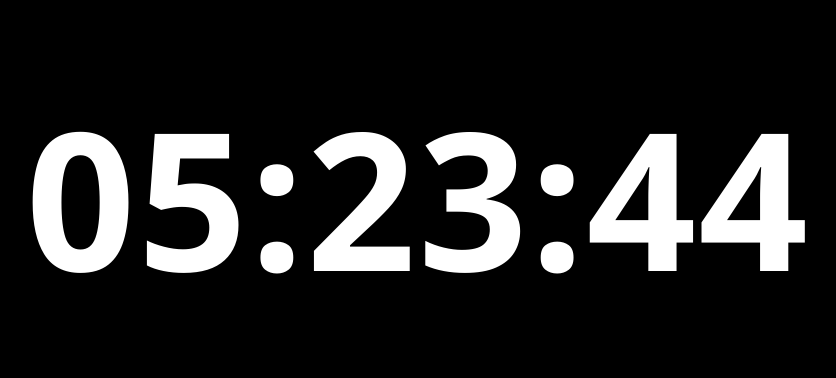
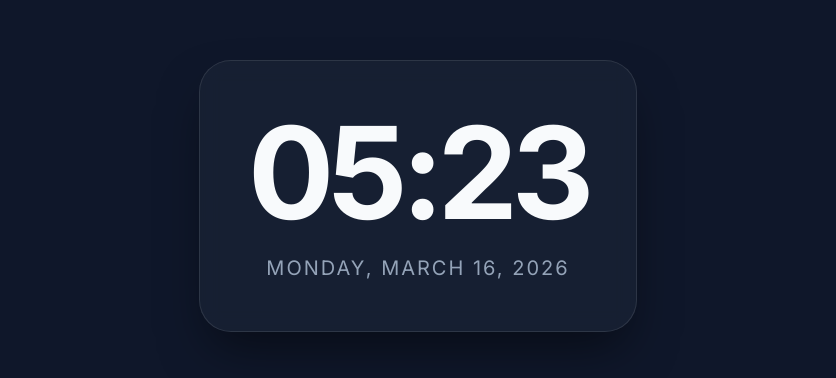
Before and after one commit to tbubson/kiosk-clock, a plain HTML site: page index.html in a window 1280 px wide. Shown: the part 204-582 px from the top of the page, without its empty margins (222-1058 px from the left). Drawn offline with nearby package versions, Linux system fonts and the light colour scheme.

Commit message:
Update index.html

```diff
--- a/index.html
+++ b/index.html
@@ -3,52 +3,98 @@
 <head>
     <meta charset="UTF-8">
     <meta name="viewport" content="width=device-width, initial-scale=1.0">
-    <title>Kiosk Digital Clock</title>
+    <title>Minimalist Digital Clock</title>
+    <script src="https://cdn.tailwindcss.com"></script>
     <style>
-        /* Black background and removes scrollbars */
+        @import url('https://fonts.googleapis.com/css2?family=Inter:wght@300;400;700&display=swap');
+
         body {
-            background-color: black;
-            color: white;
+            font-family: 'Inter', sans-serif;
+            background-color: #0f172a;
             display: flex;
             justify-content: center;
             align-items: center;
             height: 100vh;
             margin: 0;
-            font-family: 'Segoe UI', Tahoma, Geneva, Verdana, sans-serif;
             overflow: hidden;
         }
 
-        /* Large, readable clock text */
-        #clock {
-            font-size: 15vw; /* Scales with screen size */
-            font-weight: bold;
-            letter-spacing: 2px;
+        .clock-container {
+            text-align: center;
+            padding: 3rem;
+            border-radius: 2rem;
+            background: rgba(30, 41, 59, 0.5);
+            backdrop-filter: blur(10px);
+            border: 1px solid rgba(255, 255, 255, 0.1);
+            box-shadow: 0 25px 50px -12px rgba(0, 0, 0, 0.5);
+        }
+
+        .time-display {
+            font-size: 8rem;
+            font-weight: 700;
+            color: #f8fafc;
+            letter-spacing: -0.05em;
+            line-height: 1;
+        }
+
+        .date-display {
+            margin-top: 1rem;
+            font-size: 1.25rem;
+            color: #94a3b8;
+            font-weight: 400;
+            letter-spacing: 0.1em;
+            text-transform: uppercase;
+        }
+
+        /* Removed the blink animation from here */
+        .colon {
+            opacity: 1;
+        }
+
+        @media (max-width: 640px) {
+            .time-display {
+                font-size: 5rem;
+            }
         }
     </style>
 </head>
 <body>
 
-    <div id="clock">00:00:00</div>
+    <div class="clock-container">
+        <div id="clock" class="time-display">
+            <span id="hours">00</span><span class="colon">:</span><span id="minutes">00</span>
+        </div>
+        <div id="date" class="date-display">
+            Loading...
+        </div>
+    </div>
 
     <script>
         function updateClock() {
             const now = new Date();
+
+            // Format hours and minutes
             let hours = now.getHours();
-            let minutes = now.getMinutes();
-            let seconds = now.getSeconds();
+            const minutes = String(now.getMinutes()).padStart(2, '0');
 
-            // Pad single digits with a leading zero
-            hours = hours < 10 ? '0' + hours : hours;
-            minutes = minutes < 10 ? '0' + minutes : minutes;
-            seconds = seconds < 10 ? '0' + seconds : seconds;
+            // Optional: Convert to 12-hour format if desired
+            // hours = hours % 12 || 12;
+            const hoursStr = String(hours).padStart(2, '0');
 
-            const timeString = `${hours}:${minutes}:${seconds}`;
-            document.getElementById('clock').textContent = timeString;
+            // Update DOM
+            document.getElementById('hours').textContent = hoursStr;
+            document.getElementById('minutes').textContent = minutes;
+
+            // Format Date
+            const options = { weekday: 'long', year: 'numeric', month: 'long', day: 'numeric' };
+            document.getElementById('date').textContent = now.toLocaleDateString(undefined, options);
         }
 
-        // Update every second
+        // Run immediately
+        updateClock();
+
+        // Update every second to ensure the time is accurate as soon as the minute changes
         setInterval(updateClock, 1000);
-        updateClock(); // Run immediately on load
     </script>
 </body>
 </html>
```
